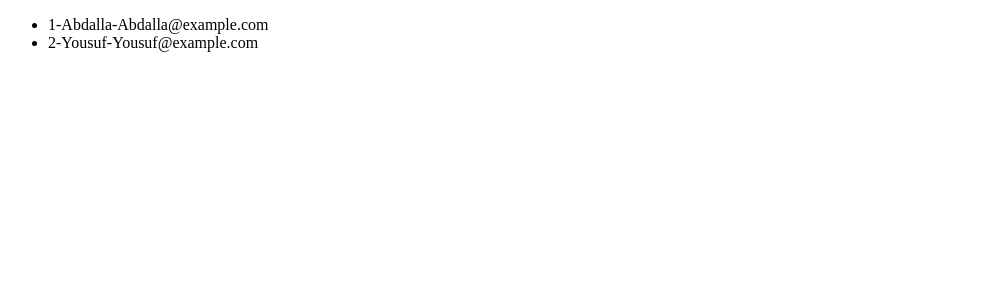
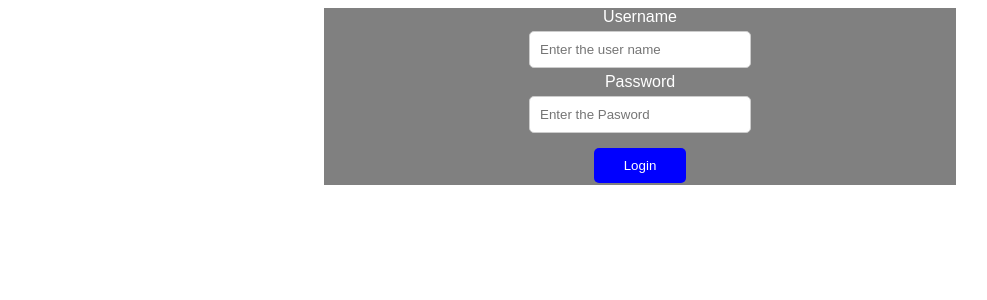
Before and after one commit to AbdifatahDeeq/React-course, a React (Vite) app: page / in a window 1280 px wide. Shown: the top 300 px of the page, without its empty margins (0-987 px from the left). Built offline with nearby package versions, Linux system fonts and the light colour scheme.

Commit message:
exercise 11

```diff
--- a/src/App.jsx
+++ b/src/App.jsx
@@ -1,18 +1,9 @@
-import { useEffect, useState } from "react";
-import UsrList from "./UsrList"; // file name must match exactly
+import Login from "./Login"
 
 const App = () => {
-  const [users, setUsers] = useState([])
-  useEffect(() => {
-    const Userdata = [
-      { id: 1, name: "Abdalla", email: "Abdalla@example.com" },
-      { id: 2, name: "Yousuf", email: "Yousuf@example.com" },
-    ];
-    setUsers(Userdata);
-  }, []);
 
-  return <UsrList users={users}/>
 
-};
 
+  return <Login />;
+}
 export default App;
--- /dev/null
+++ b/src/Login.jsx
@@ -0,0 +1,99 @@
+import { useState } from "react";
+
+const Login = () => {
+  const [Username, setUserName] = useState("");
+  const [Password, setPassword] = useState("");
+  const [isLoggedIn, setIsLoggedIn] = useState(false);
+  const [message, setMessage] = useState("");
+
+  const Loginhandle = () => {
+    if (Username && Password) {
+      setIsLoggedIn(true);
+      setMessage("");
+    } else {
+      setMessage("Please enter username and password");
+    }
+  };
+
+  const logout = () => {
+    const confirmLogout = window.confirm("Are you sure you want to logout?");
+    if (confirmLogout) {
+      setIsLoggedIn(false);
+      setUserName("");
+      setPassword("");
+    }
+  };
+
+  // Styles
+  const inputStyle = {
+    padding: "10px",
+    margin: "5px 10px",
+    borderRadius: "5px",
+    border: "1px solid #ccc",
+    width: "200px",
+  };
+
+  const buttonStyle = {
+    padding: "10px 30px",
+    margin: "2px",
+    backgroundColor: "blue",
+    color: "white",
+    border: "none",
+    borderRadius: "5px",
+    cursor: "pointer",
+    marginTop: "10px",
+  };
+
+  const containerStyle = {
+    display: "flex",
+    flexDirection: "column",
+    alignItems: "center",
+    backgroundColor: "grey",
+    width: "50%",
+    marginTop: "50px",
+    fontFamily: "Arial, sans-serif",
+    color: "white",
+    margin : "auto",
+  };
+
+  return (
+    <div style={containerStyle}>
+      {!isLoggedIn ? (
+        <>
+          <label htmlFor="Username">Username</label>
+          <input
+            style={inputStyle}
+            type="text"
+            onChange={(e) => setUserName(e.target.value)}
+            value={Username}
+          placeholder="Enter the user name"/>
+
+          <label htmlFor="password">Password</label>
+          <input
+            style={inputStyle}
+            type="password"
+            onChange={(e) => setPassword(e.target.value)}
+            value={Password}
+         placeholder="Enter the Pasword" />
+
+          <button style={buttonStyle} onClick={Loginhandle}>
+            Login
+          </button>
+
+          {message && (
+            <p>{message}</p>
+          )}
+        </>
+      ) : (
+        <>
+          <h1>Welcome, {Username}!</h1>
+          <button style={buttonStyle} onClick={logout}>
+            Logout
+          </button>
+        </>
+      )}
+    </div>
+  );
+};
+
+export default Login;
```
Also changed, not shown: src/Natifications.jsx (added, +9 -0 lines), src/Condition1.jsx (added).
